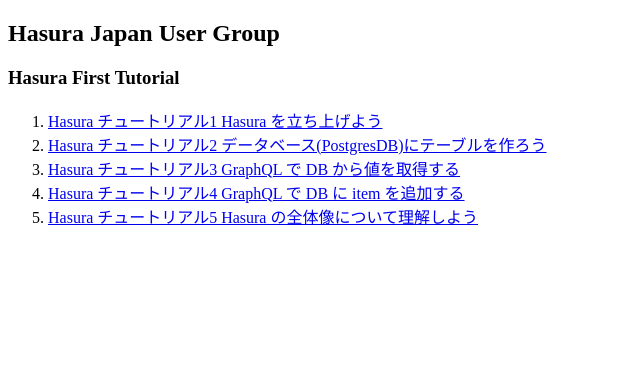
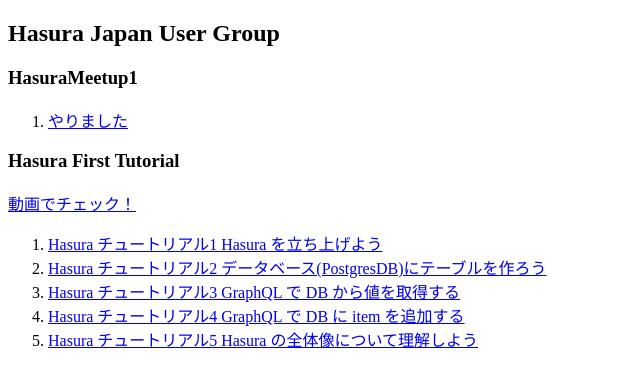
Before and after one commit to superyusuke/hasura-jp, a Gatsby site: page / in a window 1280 px wide. Shown: the whole page, without its empty margins (0-640 px from the left). Built offline with nearby package versions, Linux system fonts and the light colour scheme; Gatsby itself is replaced by a stand-in of ours.

Commit message:
記事更新

```diff
--- a/gatsby-config.js
+++ b/gatsby-config.js
@@ -5,6 +5,7 @@
     author: `@gatsbyjs`,
   },
   plugins: [
+    "gatsby-plugin-root-import",
     `gatsby-plugin-mdx`,
     `gatsby-plugin-react-helmet`,
     {
--- a/package.json
+++ b/package.json
@@ -22,6 +22,7 @@
     "react-helmet": "^5.2.1"
   },
   "devDependencies": {
+    "gatsby-plugin-root-import": "^2.0.5",
     "prettier": "^1.19.1"
   },
   "keywords": [
--- /dev/null
+++ b/src/components/HasuraMeetup1.js
@@ -0,0 +1,14 @@
+import React from "react"
+
+export const HasuraMeetup1 = () => (
+  <div>
+    <h3>HasuraMeetup1</h3>
+    <ol>
+      <li>
+        <a href="https://uncle-javascript.com/hasura-tutorial-1">
+          やりました
+        </a>
+      </li>
+    </ol>
+  </div>
+)
--- /dev/null
+++ b/src/components/HasuraTutorial.js
@@ -0,0 +1,35 @@
+import React from "react"
+
+export const HasuraTutorial = () => (
+  <div>
+    <h3>Hasura First Tutorial</h3>
+    <a href="https://youtu.be/FMSDHXgyq2Y">動画でチェック！</a>
+    <ol>
+      <li>
+        <a href="https://uncle-javascript.com/hasura-tutorial-1">
+          Hasura チュートリアル1 Hasura を立ち上げよう
+        </a>
+      </li>
+      <li>
+        <a href="https://uncle-javascript.com/hasura-tutorial-2">
+          Hasura チュートリアル2 データベース(PostgresDB)にテーブルを作ろう
+        </a>
+      </li>
+      <li>
+        <a href="https://uncle-javascript.com/hasura-tutorial-3">
+          Hasura チュートリアル3 GraphQL で DB から値を取得する
+        </a>
+      </li>
+      <li>
+        <a href="https://uncle-javascript.com/hasura-tutorial-4">
+          Hasura チュートリアル4 GraphQL で DB に item を追加する
+        </a>
+      </li>
+      <li>
+        <a href="https://uncle-javascript.com/hasura-tutorial-5">
+          Hasura チュートリアル5 Hasura の全体像について理解しよう
+        </a>
+      </li>
+    </ol>
+  </div>
+)
--- a/src/pages/index.js
+++ b/src/pages/index.js
@@ -1,37 +1,12 @@
 import React from "react"
-import { Link } from "gatsby"
+import { HasuraTutorial } from "src/components/HasuraTutorial"
+import { HasuraMeetup1 } from "src/components/HasuraMeetup1"
 
 const IndexPage = () => (
   <div>
     <h2>Hasura Japan User Group</h2>
-    <h3>Hasura First Tutorial</h3>
-    <ol>
-      <li>
-        <a href="https://uncle-javascript.com/hasura-tutorial-1">
-          Hasura チュートリアル1 Hasura を立ち上げよう
-        </a>
-      </li>
-      <li>
-        <a href="https://uncle-javascript.com/hasura-tutorial-2">
-          Hasura チュートリアル2 データベース(PostgresDB)にテーブルを作ろう
-        </a>
-      </li>
-      <li>
-        <a href="https://uncle-javascript.com/hasura-tutorial-3">
-          Hasura チュートリアル3 GraphQL で DB から値を取得する
-        </a>
-      </li>
-      <li>
-        <a href="https://uncle-javascript.com/hasura-tutorial-4">
-          Hasura チュートリアル4 GraphQL で DB に item を追加する
-        </a>
-      </li>
-      <li>
-        <a href="https://uncle-javascript.com/hasura-tutorial-5">
-          Hasura チュートリアル5 Hasura の全体像について理解しよう
-        </a>
-      </li>
-    </ol>
+    <HasuraMeetup1 />
+    <HasuraTutorial />
   </div>
 )
 
```
Also changed, not shown: 1 other file.
